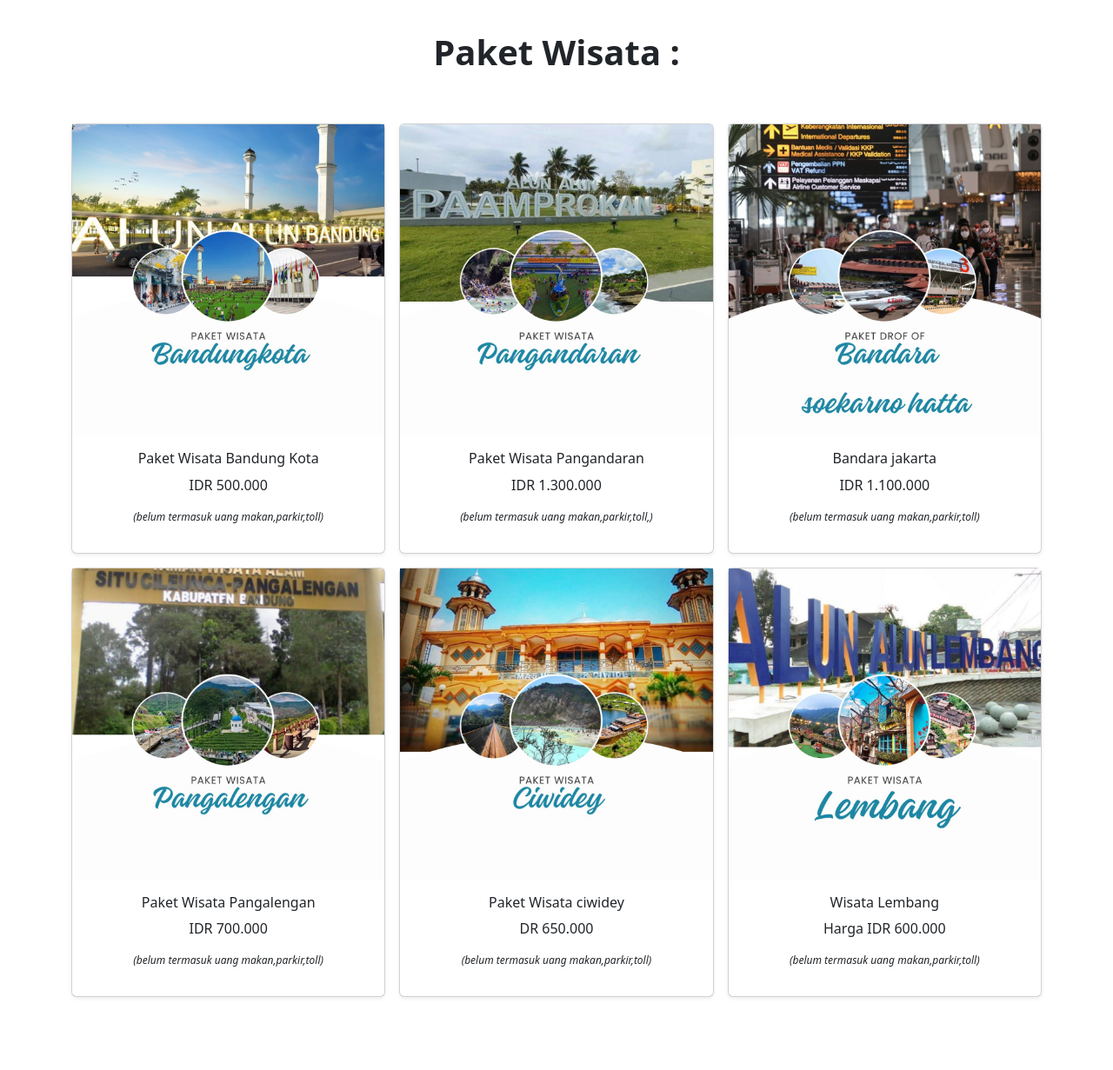
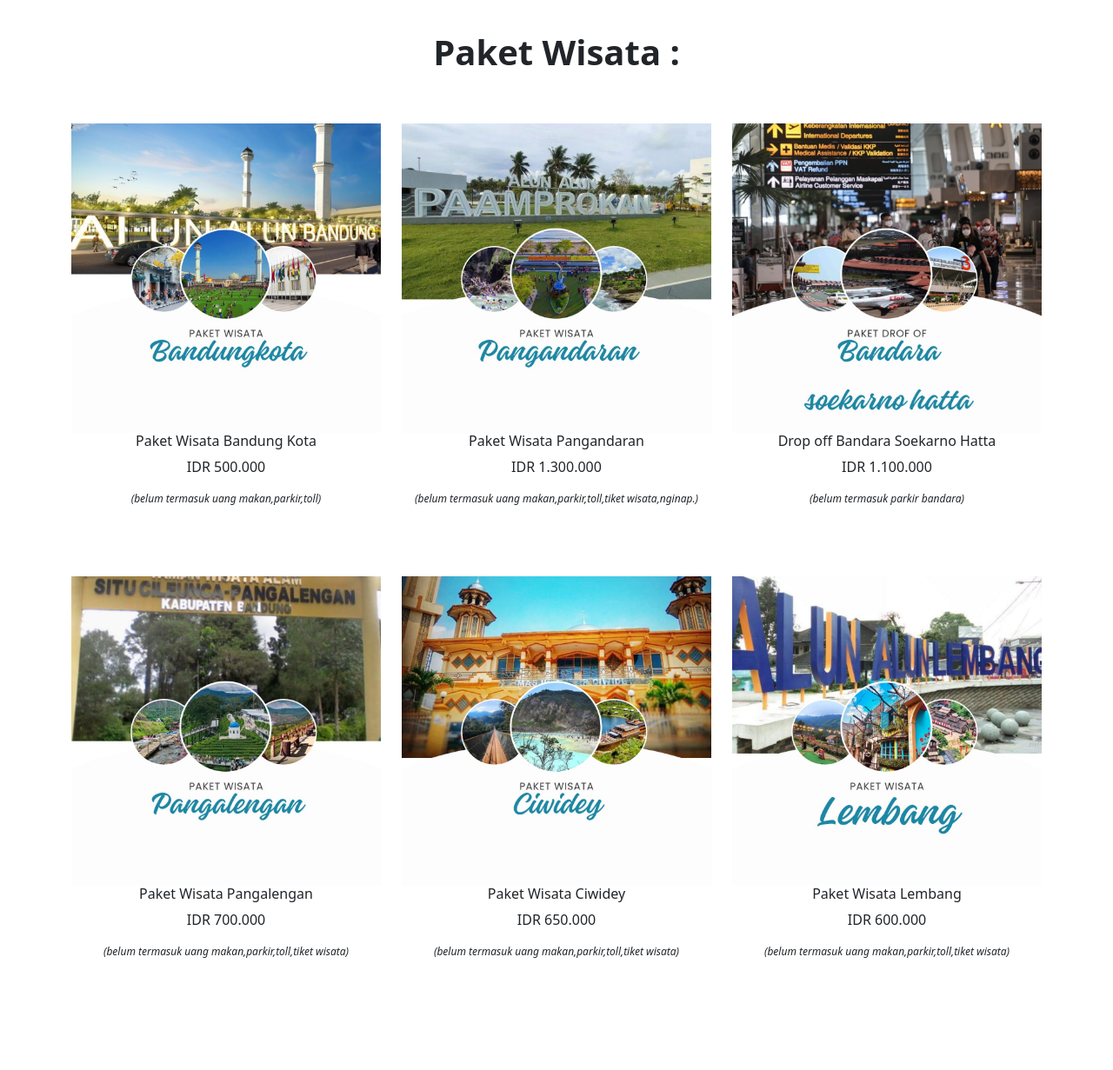
Before and after one commit to coorporates/shakenrental, a plain HTML site: page index.html in a window 1280 px wide. Shown: the part 1040-2271 px from the top of the page at 87% size. Drawn offline with nearby package versions, Linux system fonts and the light colour scheme; a script that the page names is missing.

Commit message:
merubah gambar di html

```diff
--- a/index.html
+++ b/index.html
@@ -39,13 +39,13 @@
               <a class="nav-link active" aria-current="page" href="#">Beranda</a>
             </li>
             <li class="nav-item">
-              <a class="nav-link " href="#about">Tentang Kami</a>
+              <a class="nav-link active" href="#about">Tentang Kami</a>
             </li>
             <li class="nav-item">
-              <a class="nav-link " href="#order">Order</a>
+              <a class="nav-link active" href="#order">Pakew Wisata</a>
             </li>
             <li class="nav-item">
-              <a class="nav-link " href="#contact">Kontak</a>
+              <a class="nav-link active" href="#contact">Kontak</a>
             </li>
           </ul>
         </div>
@@ -132,122 +132,162 @@
         <div class="container-order" style="padding: 50px 0; margin-top: 0;">
           <h1 class="text-center"><strong>Paket Wisata :</strong></h1>
         </div>
-        <div class="row row-cols-lg-3 row-cols-sm-3 row-cols-md-3 g-3">
+
+        <div class="row">
+          <div class="col-lg-4 sm-4 mb-3">
+            <img src="assets/bdg1.jpg" alt="" class="img-fluid" style="width: auto;">
+            <h6 class="text-center">Paket Wisata Bandung Kota</h6>
+            <p class="text-center">IDR 500.000</p>
+                <p class="text-center" style="font-size: 12px;"><i>(belum termasuk uang makan,parkir,toll)</i></p>
+          </div>
+
+          <div class="col-lg-4 sm-4 mb-3">
+            <img src="assets/bdg2.jpg" alt="" class="img-fluid">
+            <h6 class="text-center">Paket Wisata Pangandaran</h6>
+            <p class="text-center">IDR 1.300.000</p>
+                <p class="text-center" style="font-size: 12px;"><i>(belum termasuk uang makan,parkir,toll,tiket wisata,nginap.)</i></p>
+          </div>
+          <div class="col-lg-4 sm-4 mb-3">
+            <img src="assets/bdg3.jpg" alt="" class="img-fluid">
+            <h6 class="text-center">Drop off Bandara Soekarno Hatta</h6>
+            <p class="text-center">IDR 1.100.000</p>
+                <p class="text-center" style="font-size: 12px;"><i>(belum termasuk parkir bandara)</i></p>
+          </div>
+          <div class="col-lg-4 sm-4 mb-3 mt-5">
+            <img src="assets/bdg4.jpg" alt="" class="img-fluid">
+            <h6 class="text-center">Paket Wisata Pangalengan</h6>
+            <p class="text-center">IDR 700.000</p>
+                <p class="text-center" style="font-size: 12px;"><i>(belum termasuk uang makan,parkir,toll,tiket wisata)</i></p>
+          </div>
+          <div class="col-lg-4 sm-4 mb-3 mt-5">
+            <img src="assets/bdg5.jpg" alt="" class="img-fluid">
+            <h6 class="text-center">Paket Wisata Ciwidey</h6>
+            <p class="text-center">IDR 650.000</p>
+                <p class="text-center" style="font-size: 12px;"><i>(belum termasuk uang makan,parkir,toll,tiket wisata)</i></p>
+          </div>
+          <div class="col-lg-4 sm-4 mb-3 mt-5">
+            <img src="assets/bdg6.jpg" alt="" class="img-fluid">
+            <h6 class="text-center">Paket Wisata Lembang</h6>
+            <p class="text-center">IDR 600.000</p>
+                <p class="text-center" style="font-size: 12px;"><i>(belum termasuk uang makan,parkir,toll,tiket wisata)</i></p>
+          </div>
+        </div>
+        <!-- <div class="row row-cols-lg-3 row-cols-sm-3 row-cols-md-3 g-3">
           <div class="col">
             <div class="card shadow-sm">
               <img src="assets/bdg1.jpg" alt="" width="100%" height="225" class="img-fluid">
-              <!-- <svg class="bd-placeholder-img card-img-top" width="100%" height="225" xmlns="http://www.w3.org/2000/svg" role="img" aria-label="Placeholder: Thumbnail" preserveAspectRatio="xMidYMid slice" focusable="false"><title>Placeholder</title><rect width="100%" height="100%" fill="#55595c"/><text x="50%" y="50%" fill="#eceeef" dy=".3em">Thumbnail</text></svg> -->
+              <svg class="bd-placeholder-img card-img-top" width="100%" height="225" xmlns="http://www.w3.org/2000/svg" role="img" aria-label="Placeholder: Thumbnail" preserveAspectRatio="xMidYMid slice" focusable="false"><title>Placeholder</title><rect width="100%" height="100%" fill="#55595c"/><text x="50%" y="50%" fill="#eceeef" dy=".3em">Thumbnail</text></svg>
 
               <div class="card-body">
                 <h6 class="card-text text-center">Paket Wisata Bandung Kota</h6>
                 <p class="text-center">IDR 500.000</p>
                 <p class="text-center" style="font-size: 12px;"><i>(belum termasuk uang makan,parkir,toll)</i></p>
-                <!-- <div class="d-flex justify-content-between align-items-center">
+                <div class="d-flex justify-content-between align-items-center">
                   <div class="btn-group">
                     <button type="button" class="btn btn-sm btn-outline-secondary">View</button>
                     <button type="button" class="btn btn-sm btn-outline-secondary">Edit</button>
                   </div>
                   <small class="text-muted">9 mins</small>
-                </div> -->
+                </div>
               </div>
             </div>
           </div>
           <div class="col">
             <div class="card shadow-sm">
               <img src="assets/bdg2.jpg" alt="" width="100%" height="225" class="img-fluid">
-              <!-- <svg class="bd-placeholder-img card-img-top" width="100%" height="225" xmlns="http://www.w3.org/2000/svg" role="img" aria-label="Placeholder: Thumbnail" preserveAspectRatio="xMidYMid slice" focusable="false"><title>Placeholder</title><rect width="100%" height="100%" fill="#55595c"/><text x="50%" y="50%" fill="#eceeef" dy=".3em">Thumbnail</text></svg> -->
+              <svg class="bd-placeholder-img card-img-top" width="100%" height="225" xmlns="http://www.w3.org/2000/svg" role="img" aria-label="Placeholder: Thumbnail" preserveAspectRatio="xMidYMid slice" focusable="false"><title>Placeholder</title><rect width="100%" height="100%" fill="#55595c"/><text x="50%" y="50%" fill="#eceeef" dy=".3em">Thumbnail</text></svg>
 
               <div class="card-body">
                 <h6 class="card-text text-center">Paket Wisata Pangandaran</h6>
                 <p class="text-center">IDR 1.300.000</p>
                 <p class="text-center" style="font-size: 12px;"><i>(belum termasuk uang makan,parkir,toll,)</i></p>
-                <!-- <div class="d-flex justify-content-between align-items-center">
+                <div class="d-flex justify-content-between align-items-center">
                   <div class="btn-group">
                     <button type="button" class="btn btn-sm btn-outline-secondary">View</button>
                     <button type="button" class="btn btn-sm btn-outline-secondary">Edit</button>
                   </div>
                   <small class="text-muted">9 mins</small>
-                </div> -->
+                </div>
               </div>
             </div>
           </div>
           <div class="col">
             <div class="card shadow-sm">
               <img src="assets/bdg3.jpg" alt="" width="100%" height="225" class="img-fluid">
-              <!-- <svg class="bd-placeholder-img card-img-top" width="100%" height="225" xmlns="http://www.w3.org/2000/svg" role="img" aria-label="Placeholder: Thumbnail" preserveAspectRatio="xMidYMid slice" focusable="false"><title>Placeholder</title><rect width="100%" height="100%" fill="#55595c"/><text x="50%" y="50%" fill="#eceeef" dy=".3em">Thumbnail</text></svg> -->
+              <svg class="bd-placeholder-img card-img-top" width="100%" height="225" xmlns="http://www.w3.org/2000/svg" role="img" aria-label="Placeholder: Thumbnail" preserveAspectRatio="xMidYMid slice" focusable="false"><title>Placeholder</title><rect width="100%" height="100%" fill="#55595c"/><text x="50%" y="50%" fill="#eceeef" dy=".3em">Thumbnail</text></svg>
 
               <div class="card-body">
                 <h6 class="card-text text-center">Bandara jakarta</h6>
                 <p class="text-center">IDR 1.100.000</p>
                 <p class="text-center" style="font-size: 12px;"><i>(belum termasuk uang makan,parkir,toll)</i></p>
-                <!-- <div class="d-flex justify-content-between align-items-center">
+                <div class="d-flex justify-content-between align-items-center">
                   <div class="btn-group">
                     <button type="button" class="btn btn-sm btn-outline-secondary">View</button>
                     <button type="button" class="btn btn-sm btn-outline-secondary">Edit</button>
                   </div>
                   <small class="text-muted">9 mins</small>
-                </div> -->
+                </div>
               </div>
             </div>
           </div>
           <div class="col">
             <div class="card shadow-sm">
               <img src="assets/bdg4.jpg" alt="" width="100%" height="225" class="img-fluid">
-              <!-- <svg class="bd-placeholder-img card-img-top" width="100%" height="225" xmlns="http://www.w3.org/2000/svg" role="img" aria-label="Placeholder: Thumbnail" preserveAspectRatio="xMidYMid slice" focusable="false"><title>Placeholder</title><rect width="100%" height="100%" fill="#55595c"/><text x="50%" y="50%" fill="#eceeef" dy=".3em">Thumbnail</text></svg> -->
+              <svg class="bd-placeholder-img card-img-top" width="100%" height="225" xmlns="http://www.w3.org/2000/svg" role="img" aria-label="Placeholder: Thumbnail" preserveAspectRatio="xMidYMid slice" focusable="false"><title>Placeholder</title><rect width="100%" height="100%" fill="#55595c"/><text x="50%" y="50%" fill="#eceeef" dy=".3em">Thumbnail</text></svg>
 
               <div class="card-body">
                 <h6 class="card-text text-center">Paket Wisata Pangalengan</h6>
                 <p class="text-center">IDR 700.000</p>
                 <p class="text-center" style="font-size: 12px;"><i>(belum termasuk uang makan,parkir,toll)</i></p>
-                <!-- <div class="d-flex justify-content-between align-items-center">
+                <div class="d-flex justify-content-between align-items-center">
                   <div class="btn-group">
                     <button type="button" class="btn btn-sm btn-outline-secondary">View</button>
                     <button type="button" class="btn btn-sm btn-outline-secondary">Edit</button>
                   </div>
                   <small class="text-muted">9 mins</small>
-                </div> -->
+                </div>
               </div>
             </div>
           </div>
           <div class="col">
             <div class="card shadow-sm">
               <img src="assets/bdg5.jpg" alt="" width="100%" height="225" class="img-fluid">
-              <!-- <svg class="bd-placeholder-img card-img-top" width="100%" height="225" xmlns="http://www.w3.org/2000/svg" role="img" aria-label="Placeholder: Thumbnail" preserveAspectRatio="xMidYMid slice" focusable="false"><title>Placeholder</title><rect width="100%" height="100%" fill="#55595c"/><text x="50%" y="50%" fill="#eceeef" dy=".3em">Thumbnail</text></svg> -->
+              <svg class="bd-placeholder-img card-img-top" width="100%" height="225" xmlns="http://www.w3.org/2000/svg" role="img" aria-label="Placeholder: Thumbnail" preserveAspectRatio="xMidYMid slice" focusable="false"><title>Placeholder</title><rect width="100%" height="100%" fill="#55595c"/><text x="50%" y="50%" fill="#eceeef" dy=".3em">Thumbnail</text></svg>
 
               <div class="card-body">
                 <h6 class="card-text text-center">Paket Wisata ciwidey</h6>
                 <p class="text-center">DR 650.000</p>
                 <p class="text-center" style="font-size: 12px;"><i>(belum termasuk uang makan,parkir,toll)</i></p>
-                <!-- <div class="d-flex justify-content-between align-items-center">
+                <div class="d-flex justify-content-between align-items-center">
                   <div class="btn-group">
                     <button type="button" class="btn btn-sm btn-outline-secondary">View</button>
                     <button type="button" class="btn btn-sm btn-outline-secondary">Edit</button>
                   </div>
                   <small class="text-muted">9 mins</small>
-                </div> -->
+                </div>
               </div>
             </div>
           </div>
           <div class="col">
             <div class="card shadow-sm">
               <img src="assets/bdg6.jpg" alt="" width="100%" height="225" class="img-fluid">
-              <!-- <svg class="bd-placeholder-img card-img-top" width="100%" height="225" xmlns="http://www.w3.org/2000/svg" role="img" aria-label="Placeholder: Thumbnail" preserveAspectRatio="xMidYMid slice" focusable="false"><title>Placeholder</title><rect width="100%" height="100%" fill="#55595c"/><text x="50%" y="50%" fill="#eceeef" dy=".3em">Thumbnail</text></svg> -->
+              <svg class="bd-placeholder-img card-img-top" width="100%" height="225" xmlns="http://www.w3.org/2000/svg" role="img" aria-label="Placeholder: Thumbnail" preserveAspectRatio="xMidYMid slice" focusable="false"><title>Placeholder</title><rect width="100%" height="100%" fill="#55595c"/><text x="50%" y="50%" fill="#eceeef" dy=".3em">Thumbnail</text></svg>
 
               <div class="card-body">
                 <h6 class="card-text text-center">Wisata Lembang</h6>
                 <p class="text-center">Harga IDR 600.000</p>
                 <p class="text-center" style="font-size: 12px;"><i>(belum termasuk uang makan,parkir,toll)</i></p>
-                <!-- <div class="d-flex justify-content-between align-items-center">
+                <div class="d-flex justify-content-between align-items-center">
                   <div class="btn-group">
                     <button type="button" class="btn btn-sm btn-outline-secondary">View</button>
                     <button type="button" class="btn btn-sm btn-outline-secondary">Edit</button>
                   </div>
                   <small class="text-muted">9 mins</small>
-                </div> -->
+                </div>
               </div>
             </div>
           </div>
-        </div>
+        </div> -->
       </div>
     </div>
   </section>
```
